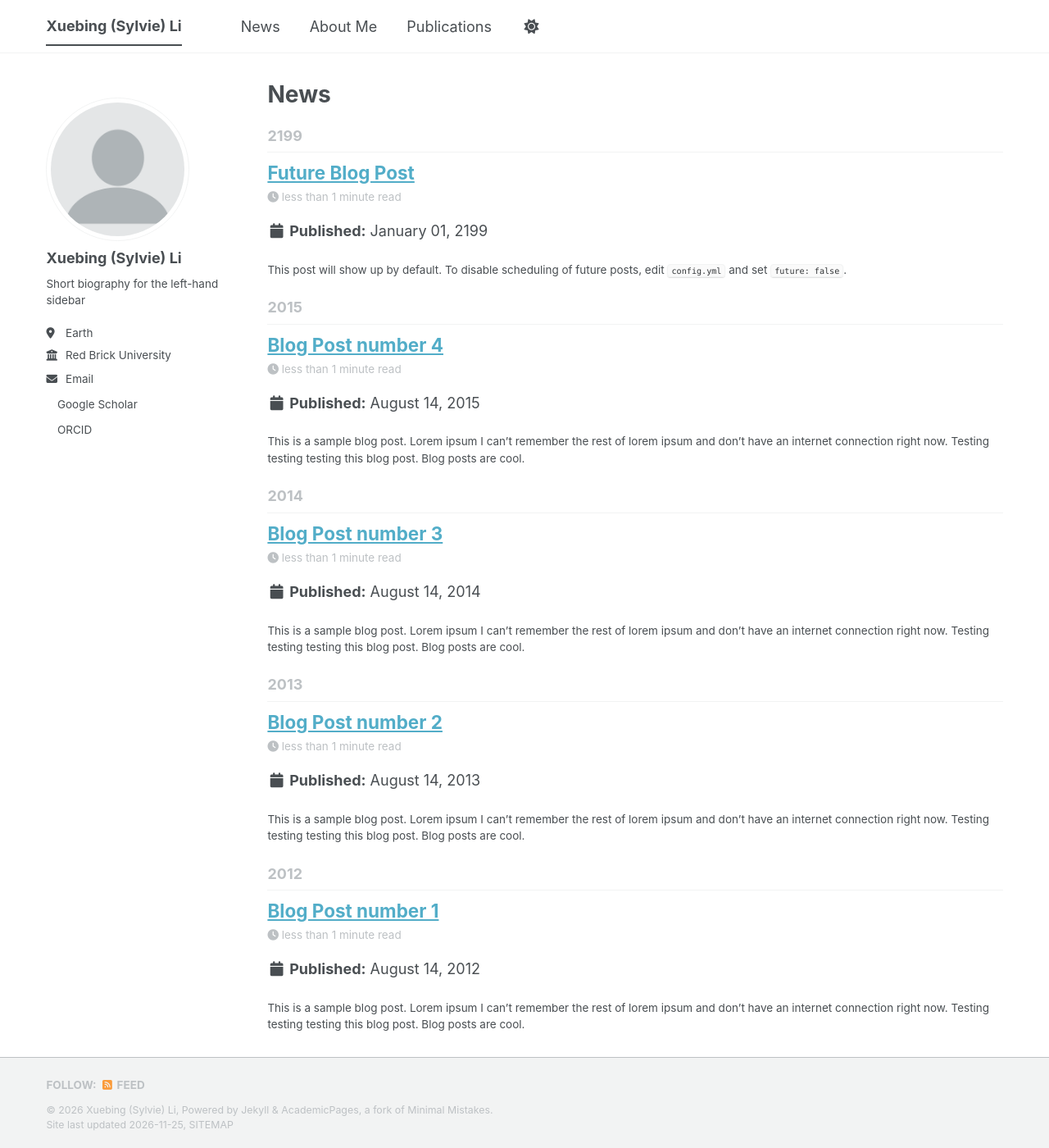
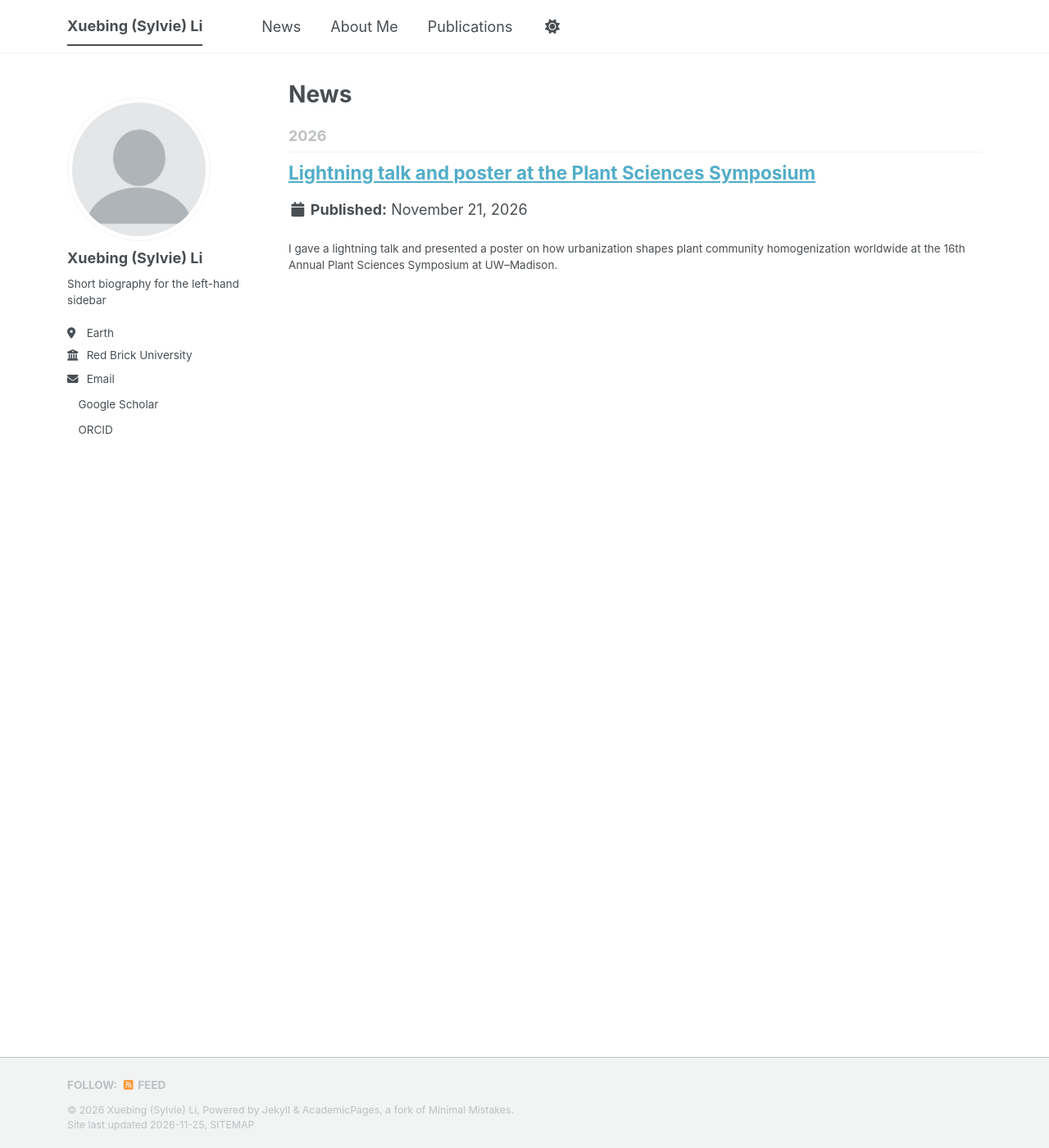
Before and after one commit to Snowiceli/Snowiceli.github.io, a Jekyll site: the page built from _pages/year-archive.html, in a window 1280 px wide and 1400 px high. Shown: the whole window at 82% size. Built offline with Jekyll 4.4.1, drawn with Linux system fonts in a browser that asks for light colours; a script bundle is joined from its source files by our own code; a style sheet for code colours, icons or effects is not loaded.

Commit message:
Add November 2026 symposium news and slightly narrow desktop layout

```diff
--- a/_pages/year-archive.html
+++ b/_pages/year-archive.html
@@ -11,7 +11,8 @@ redirect_from:
 
 {% include base_path %}
 {% capture written_year %}'None'{% endcapture %}
-{% for post in site.posts %}
+{% assign news_posts = site.posts | where: "category", "news" %}
+{% for post in news_posts %}
   {% capture year %}{{ post.date | date: '%Y' }}{% endcapture %}
   {% if year != written_year %}
     <h2 id="{{ year | slugify }}" class="archive__subtitle">{{ year }}</h2>
--- /dev/null
+++ b/_posts/2026-11-21-plant-sciences-symposium.md
@@ -0,0 +1,14 @@
+---
+title: "Lightning talk and poster at the Plant Sciences Symposium"
+date: 2026-11-21
+permalink: /news/2026-11-21-plant-sciences-symposium/
+category: news
+excerpt: "I gave a lightning talk and presented a poster on how urbanization shapes plant community homogenization worldwide at the 16th Annual Plant Sciences Symposium at UW–Madison."
+author_profile: true
+read_time: false
+comments: false
+share: false
+related: false
+---
+
+I gave a lightning talk and presented a poster on how urbanization shapes plant community homogenization worldwide at the **16th Annual Plant Sciences Symposium** at the University of Wisconsin–Madison.
--- a/assets/css/main.scss
+++ b/assets/css/main.scss
@@ -42,8 +42,8 @@
   #main,
   .masthead__inner-wrap,
   .page__footer footer {
-    width: 94%;
-    max-width: 1800px;
+    width: 90%;
+    max-width: 1600px;
     margin-left: auto;
     margin-right: auto;
   }
```
